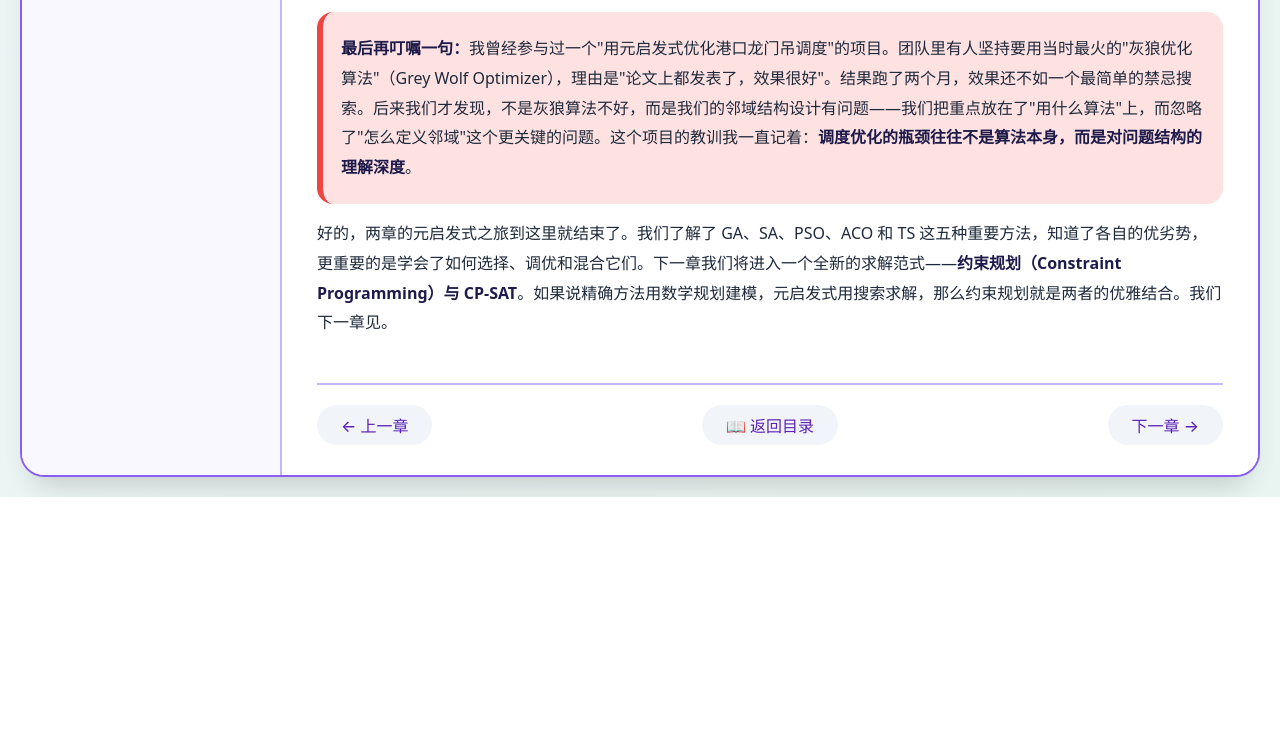
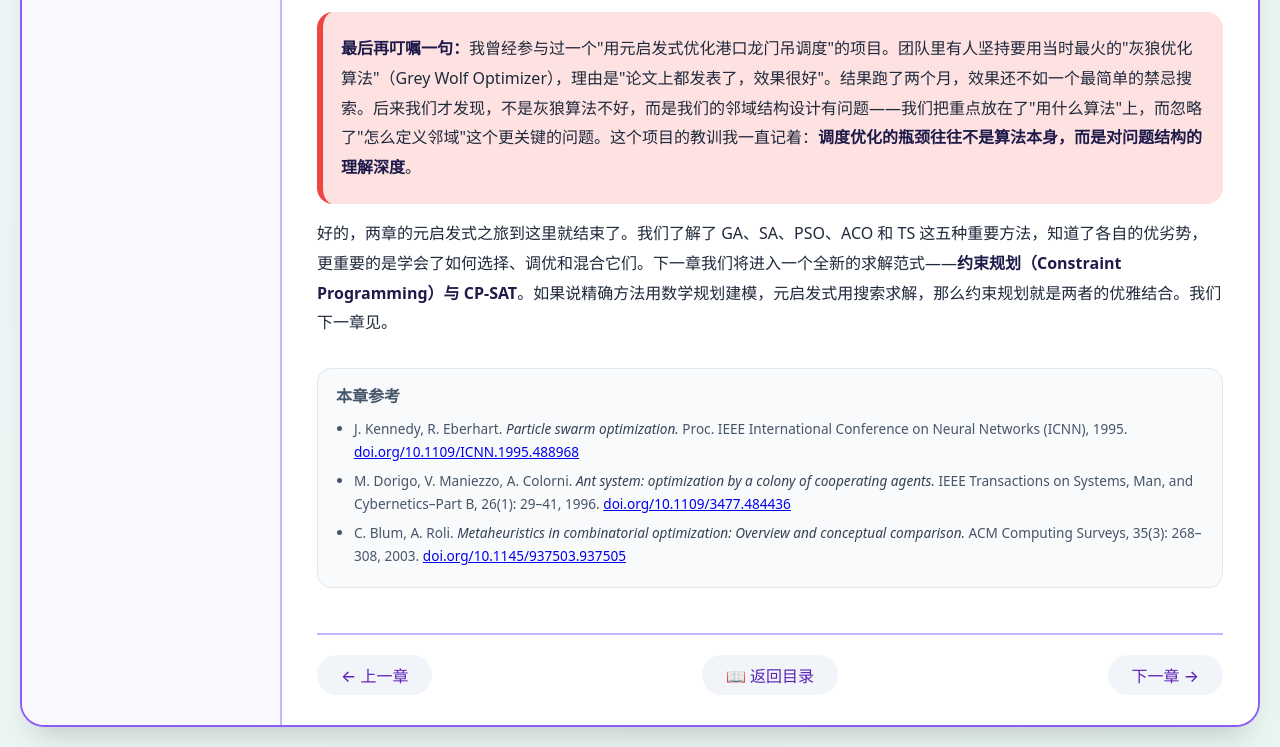
Before and after one commit to 1998x-stack/operations-research-scheduling-tutorial, a plain HTML site: page 14.html in a window 1280 px wide. Shown: the part 4659-5406 px from the top of the page. Before the commit the page ends 5156 px from the top, so only its background shows below. Drawn offline with Linux system fonts and the light colour scheme.

Commit message:
docs(operations-research-scheduling-tutorial): 第13/14章补充GA/SA/PSO/ACO经典文献引用

```diff
--- a/14.html
+++ b/14.html
@@ -325,6 +325,14 @@
 
         <p>好的，两章的元启发式之旅到这里就结束了。我们了解了 GA、SA、PSO、ACO 和 TS 这五种重要方法，知道了各自的优劣势，更重要的是学会了如何选择、调优和混合它们。下一章我们将进入一个全新的求解范式——<strong>约束规划（Constraint Programming）与 CP-SAT</strong>。如果说精确方法用数学规划建模，元启发式用搜索求解，那么约束规划就是两者的优雅结合。我们下一章见。</p>
 
+        <div class="refs" aria-label="本章参考">
+            <h3>本章参考</h3>
+            <ul>
+                <li>J. Kennedy, R. Eberhart. <em>Particle swarm optimization.</em> Proc. IEEE International Conference on Neural Networks (ICNN), 1995. <a href="https://doi.org/10.1109/ICNN.1995.488968" style="overflow-wrap:anywhere;">doi.org/10.1109/ICNN.1995.488968</a></li>
+                <li>M. Dorigo, V. Maniezzo, A. Colorni. <em>Ant system: optimization by a colony of cooperating agents.</em> IEEE Transactions on Systems, Man, and Cybernetics–Part B, 26(1): 29–41, 1996. <a href="https://doi.org/10.1109/3477.484436" style="overflow-wrap:anywhere;">doi.org/10.1109/3477.484436</a></li>
+                <li>C. Blum, A. Roli. <em>Metaheuristics in combinatorial optimization: Overview and conceptual comparison.</em> ACM Computing Surveys, 35(3): 268–308, 2003. <a href="https://doi.org/10.1145/937503.937505" style="overflow-wrap:anywhere;">doi.org/10.1145/937503.937505</a></li>
+            </ul>
+        </div>
         <div class="footer-nav">
             <a href="13.html">← 上一章</a>
             <a href="index.html">📖 返回目录</a>
```
Also changed, not shown: 13.html (+8 -0 lines).
